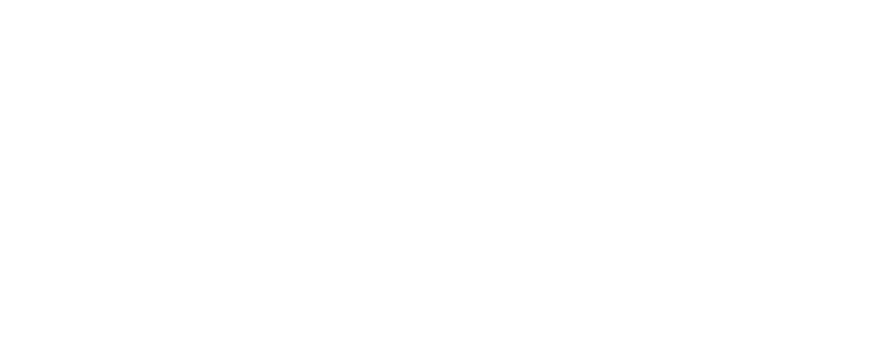
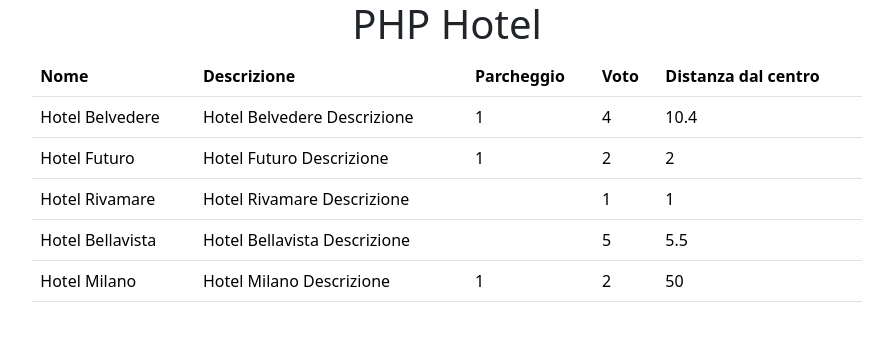
Before and after one commit to ludovicofiore/php-hotel, a PHP site: page / in a window 1280 px wide. Before the commit the part shown is empty. Shown: the top 341 px of the page, without its empty margins (193-1086 px from the left). Run offline with PHP 8.4, Linux system fonts and the light colour scheme.

Commit message:
feat: print table in page with values from array

```diff
--- a/index.php
+++ b/index.php
@@ -53,6 +53,45 @@ $hotels = [
 </head>
 <body>
 
+<div class="container-fluid">
+    <!-- titolo -->
+    <div class="row text-center">
+        <h1>PHP Hotel</h1>
+
+    </div>
+
+    <div class="row justify-content-center">
+        <!-- tabella -->
+        <div class="col-8">
+
+        <table class="table">
+            <thead>
+                <tr>
+                    <th scope="col">Nome</th>
+                    <th scope="col">Descrizione</th>
+                    <th scope="col">Parcheggio</th>
+                    <th scope="col">Voto</th>
+                    <th scope="col">Distanza dal centro</th>
+                </tr>
+            </thead>
+            <tbody>
+                <?php foreach($hotels as $hotel): ?>
+                    <tr>
+                        <td><?php echo $hotel['name'] ?></td>
+                        <td><?php echo $hotel['description'] ?></td>
+                        <td><?php echo $hotel['parking'] ?></td>
+                        <td><?php echo $hotel['vote'] ?></td>
+                        <td><?php echo $hotel['distance_to_center'] ?></td>
+                    </tr>
+                <?php endforeach ?>
+
+            </tbody>
+        </table>
+
+        </div>
+    </div>
+</div>
+
 
 
 
```
